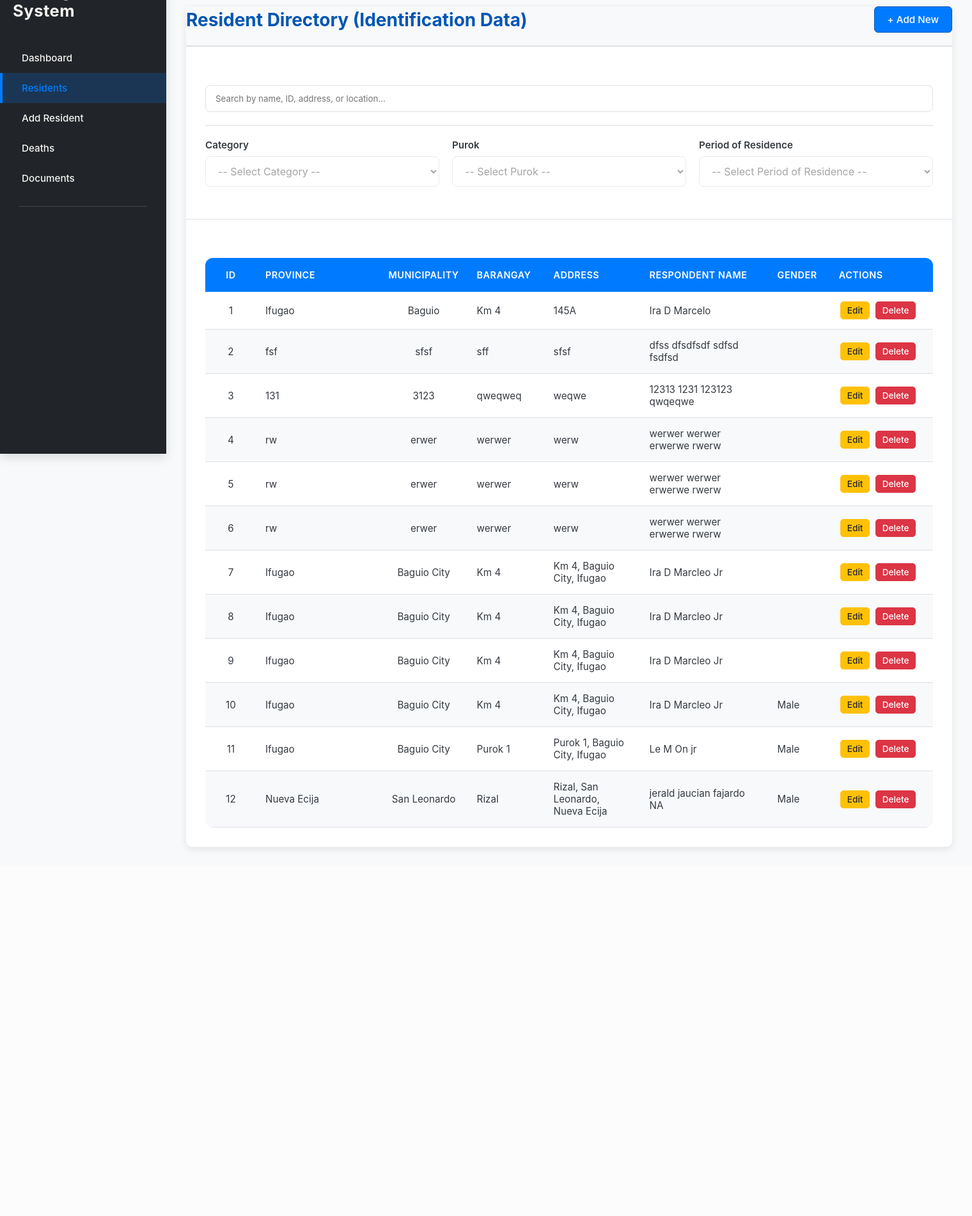
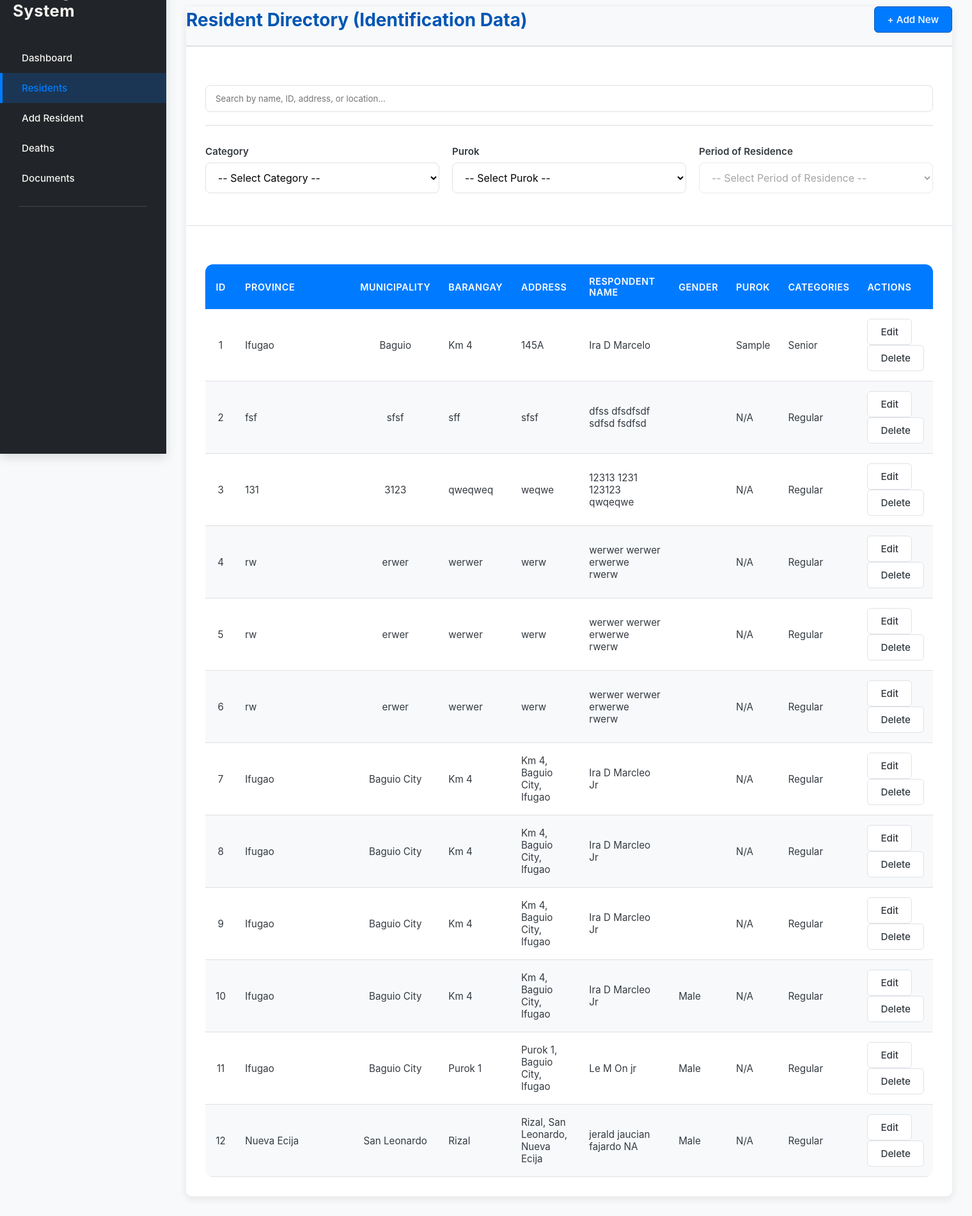
Before and after one commit to marcelo12211/Web-Tech--Midterm, a PHP site: page /residents.php in a window 1520 px wide. Shown: the part 91-1991 px from the top of the page at 64% size. Before the commit the page ends 1420 px from the top, so only its background shows below. Run offline with PHP 8.4, Linux system fonts and the light colour scheme; data comes from the database, SQL or seed files in the repository; tables that the repository leaves empty hold one stand-in row (values such as "Sample post").

Commit message:
residents

```diff
--- a/Webtech/residents.php
+++ b/Webtech/residents.php
@@ -1,37 +1,71 @@
 <?php
-include 'db_connect.php'; // make $conn available
+include 'db_connect.php';
 
-// 1. Capture the search term from the URL (GET request)
 $searchTerm = isset($_GET['search']) ? $conn->real_escape_string($_GET['search']) : '';
+$selectedCategory = isset($_GET['category']) ? $conn->real_escape_string($_GET['category']) : '';
+$selectedPurok = isset($_GET['purok']) ? $conn->real_escape_string($_GET['purok']) : '';
 
-// 2. Build the WHERE clause for the SQL query
-$whereClause = '';
+$whereClauses = [];
+
 if (!empty($searchTerm)) {
-    // Search across ID, PROVINCE, MUNICIPALITY, BARANGAY, ADDRESS, and RESPONDENT_NAME
-    $whereClause = "
-        WHERE
-            ID LIKE '%$searchTerm%' OR
-            PROVINCE LIKE '%$searchTerm%' OR
-            MUNICIPALITY LIKE '%$searchTerm%' OR
-            BARANGAY LIKE '%$searchTerm%' OR
-            ADDRESS LIKE '%$searchTerm%' OR
-            RESPONDENT_NAME LIKE '%$searchTerm%'
+    $whereClauses[] = "
+        (T1.ID LIKE '%$searchTerm%' OR
+         T1.PROVINCE LIKE '%$searchTerm%' OR
+         T1.MUNICIPALITY LIKE '%$searchTerm%' OR
+         T1.BARANGAY LIKE '%$searchTerm%' OR
+         T1.ADDRESS LIKE '%$searchTerm%' OR
+         T1.RESPONDENT_NAME LIKE '%$searchTerm%')
     ";
 }
 
-// 3. Construct the final SQL query
-// NOTE: Since you only selected columns from the 'identification' table,
-// the Age, Purok, and Category columns are NOT available in this version.
-// I have removed those columns from the table to match the SQL query.
-// To re-add them, you must include the JOIN query from the previous answer.
+if (!empty($selectedPurok)) {
+    $whereClauses[] = "T2.PUROK = '$selectedPurok'";
+}
+
+if (!empty($selectedCategory)) {
+    switch ($selectedCategory) {
+        case 'senior':
+            $whereClauses[] = "T2.IS_REGISTERED_SENIOR = 1";
+            break;
+        case 'solo':
+
+            $whereClauses[] = "T2.RESIDENT_TYPE = 'Solo Parent'";
+            break;
+        case 'pwd':
+            $whereClauses[] = "T2.IS_DISABLED = 1";
+            break;
+    }
+}
+
+$whereClause = '';
+if (!empty($whereClauses)) {
+    $whereClause = " WHERE " . implode(" AND ", $whereClauses);
+}
+
 $sql = "
-    SELECT ID, PROVINCE, MUNICIPALITY, BARANGAY, ADDRESS, RESPONDENT_NAME, GENDER
-    FROM identification
+    SELECT
+        T1.ID, T1.PROVINCE, T1.MUNICIPALITY, T1.BARANGAY, T1.ADDRESS, T1.RESPONDENT_NAME, T1.GENDER,
+        T2.RESIDENT_TYPE, T2.PUROK, T2.IS_DISABLED, T2.IS_REGISTERED_SENIOR
+    FROM identification T1
+    LEFT JOIN demographics T2 ON T1.ID = T2.MEMBER_ID
     $whereClause
-    ORDER BY ID ASC
+    ORDER BY T1.ID ASC
 ";
 
 $result = $conn->query($sql);
+function getCategories($row) {
+    $categories = [];
+    if (isset($row['IS_REGISTERED_SENIOR']) && $row['IS_REGISTERED_SENIOR'] == 1) {
+        $categories[] = 'Senior';
+    }
+    if (isset($row['IS_DISABLED']) && $row['IS_DISABLED'] == 1) {
+        $categories[] = 'PWD';
+    }
+    if (isset($row['RESIDENT_TYPE']) && $row['RESIDENT_TYPE'] == 'Solo Parent') {
+        $categories[] = 'Solo Parent';
+    }
+    return empty($categories) ? 'Regular' : implode(', ', $categories);
+}
 ?>
 <!DOCTYPE html>
 <html lang="en">
@@ -41,35 +75,11 @@ $result = $conn->query($sql);
     <title>Residents Directory</title>
     <link rel="stylesheet" href="css/style.css" />
     <style>
-        /* ADDED INLINE CSS FOR STRUCTURE AND BUTTONS */
-        .search-bar-group {
-            margin-bottom: 20px;
-            padding-bottom: 20px;
-            border-bottom: 2px solid #e9ecef;
-        }
         .filter-dropdowns {
             display: grid;
             grid-template-columns: repeat(auto-fit, minmax(200px, 1fr));
             gap: 20px;
             margin-bottom: 20px;
-        }
-        .small-btn {
-            padding: 5px 10px;
-            font-size: 0.85rem;
-            cursor: pointer;
-            border-radius: 5px;
-            transition: background-color 0.2s;
-            margin: 0 2px;
-        }
-        .edit-btn {
-            background-color: var(--warning-color, #ffc107);
-            color: #212529;
-            border: 1px solid var(--warning-color, #ffc107);
-        }
-        .delete-btn {
-            background-color: var(--danger-color, #dc3545);
-            color: white;
-            border: 1px solid var(--danger-color, #dc3545);
         }
     </style>
 </head>
@@ -105,7 +115,8 @@ $result = $conn->query($sql);
           </div>
 
           <div class="filter-section">
-            <form method="GET" action="residents.php" id="searchForm" class="search-bar-group">
+            <form method="GET" action="residents.php" id="filterForm">
+                <div class="search-bar-group">
                     <input
                         type="text"
                         placeholder="Search by name, ID, address, or location..."
@@ -114,32 +125,30 @@ $result = $conn->query($sql);
                         name="search"
                         value="<?php echo htmlspecialchars($searchTerm); ?>"
                     />
-            </form>
+                </div>
 
                 <div class="filter-dropdowns">
                     <div class="input-group">
                         <label for="category-filter">Category</label>
-                <select id="category-filter" disabled>
+                        <select id="category-filter" name="category">
                             <option value="">-- Select Category --</option>
-                  <option value="senior">Senior Citizen</option>
-                  <option value="solo">Solo Parent</option>
-                  <option value="pwd">PWD</option>
+                            <option value="senior" <?php echo ($selectedCategory == 'senior') ? 'selected' : ''; ?>>Senior Citizen</option>
+                            <option value="solo" <?php echo ($selectedCategory == 'solo') ? 'selected' : ''; ?>>Solo Parent</option>
+                            <option value="pwd" <?php echo ($selectedCategory == 'pwd') ? 'selected' : ''; ?>>PWD</option>
                         </select>
                     </div>
                     <div class="input-group">
                         <label for="purok-filter">Purok</label>
-                <select id="purok-filter" disabled>
+                        <select id="purok-filter" name="purok">
                             <option value="">-- Select Purok --</option>
-                  <option value="1">Purok 1</option>
-                  <option value="2">Purok 2</option>
-                  <option value="3">Purok 3</option>
-                  <option value="4">Purok 4</option>
-                  <option value="5">Purok 5</option>
+                            <?php for ($i = 1; $i <= 5; $i++): ?>
+                                <option value="<?php echo $i; ?>" <?php echo ($selectedPurok == $i) ? 'selected' : ''; ?>>Purok <?php echo $i; ?></option>
+                            <?php endfor; ?>
                         </select>
                     </div>
                     <div class="input-group">
                         <label for="period-filter">Period of Residence</label>
-                <select id="period-filter" disabled>
+                        <select id="period-filter" name="period" disabled>
                             <option value="">-- Select Period of Residence --</option>
                             <option value="0-1">1-12 Months</option>
                             <option value="1-5">1-5 Years</option>
@@ -148,6 +157,7 @@ $result = $conn->query($sql);
                         </select>
                     </div>
                 </div>
+            </form>
           </div>
 
           <div class="data-table-card">
@@ -161,6 +171,8 @@ $result = $conn->query($sql);
                   <th>Address</th>
                   <th>Respondent Name</th>
                   <th>Gender</th>
+                  <th>Purok</th>
+                  <th>Categories</th>
                   <th>Actions</th>
                 </tr>
               </thead>
@@ -168,7 +180,7 @@ $result = $conn->query($sql);
                 <?php
                 if ($result->num_rows > 0) {
                     while($row = $result->fetch_assoc()) {
-                        $residentId = htmlspecialchars($row['ID']); // Capture ID safely
+                        $residentId = htmlspecialchars($row['ID']);
                         echo "<tr>";
                         echo "<td>{$residentId}</td>";
                         echo "<td>{$row['PROVINCE']}</td>";
@@ -177,20 +189,16 @@ $result = $conn->query($sql);
                         echo "<td>{$row['ADDRESS']}</td>";
                         echo "<td>{$row['RESPONDENT_NAME']}</td>";
                         echo "<td>{$row['GENDER']}</td>";
+                        echo "<td>" . htmlspecialchars($row['PUROK'] ?? 'N/A') . "</td>";
+                        echo "<td>" . getCategories($row) . "</td>";
                         echo "<td>
-                                <button
-                                    class='btn small-btn edit-btn'
-                                    onclick='editResident(\"{$residentId}\")'
-                                >Edit</button>
-                                <button
-                                    class='btn small-btn delete-btn'
-                                    onclick='deleteResident(\"{$residentId}\")'
-                                >Delete</button>
+                                <button class='btn small-btn edit-btn' onclick='editResident(\"{$residentId}\")'>Edit</button>
+                                <button class='btn small-btn delete-btn' onclick='deleteResident(\"{$residentId}\")'>Delete</button>
                               </td>";
                         echo "</tr>";
                     }
                 } else {
-                    echo "<tr><td colspan='8'>No residents found matching: **" . htmlspecialchars($searchTerm) . "**</td></tr>";
+                    echo "<tr><td colspan='10'>No residents found matching the filters or search term: **" . htmlspecialchars($searchTerm) . "**</td></tr>";
                 }
                 ?>
               </tbody>
@@ -202,42 +210,40 @@ $result = $conn->query($sql);
 </div>
 
 <script>
-// Declare a variable to hold the timer/timeout
 let searchTimeout = null;
+const filterForm = document.getElementById("filterForm");
 
-// --- Resident Action Functions ---
-
-// Function to handle the Edit action
 function editResident(id) {
-    // You must create an 'edit_resident.php' file to handle the form pre-population
     window.location.href = `edit_resident.php?id=${id}`;
 }
 
-// Function to handle the Delete action
 function deleteResident(id) {
     if (confirm(`Are you sure you want to delete resident with ID: ${id}? This action cannot be undone.`)) {
-        // Redirect to a PHP script that handles the database deletion
-        // You must create a 'delete_resident.php' file to execute the SQL DELETE command
         window.location.href = `delete_resident.php?id=${id}`;
     }
 }
-
-// --- General Utility Functions ---
-
 function setupLiveSearch() {
     const searchInput = document.getElementById("searchInput");
-    const searchForm = document.getElementById("searchForm");
 
     searchInput.addEventListener("input", function() {
-        // 1. Clear the previous timer (if one exists)
         clearTimeout(searchTimeout);
-
-        // 2. Set a new timer
         searchTimeout = setTimeout(function() {
-            searchForm.submit();
-        }, 500); // Submits after 0.5 seconds of no typing
+            filterForm.submit();
+        }, 500);
     });
 }
+
+function setupFilterSubmit() {
+    const categoryFilter = document.getElementById("category-filter");
+    const purokFilter = document.getElementById("purok-filter");
+    categoryFilter.addEventListener("change", function() {
+        filterForm.submit();
+    });
+    purokFilter.addEventListener("change", function() {
+        filterForm.submit();
+    });
+}
+
 
 function setupLogout() {
     const logoutBtn = document.getElementById("logoutBtn");
@@ -261,6 +267,7 @@ window.onload = function () {
     showUser();
     setupLogout();
     setupLiveSearch();
+    setupFilterSubmit();
 };
 </script>
 </body>
```
Lines whose indentation alone changed are shown as unchanged.
